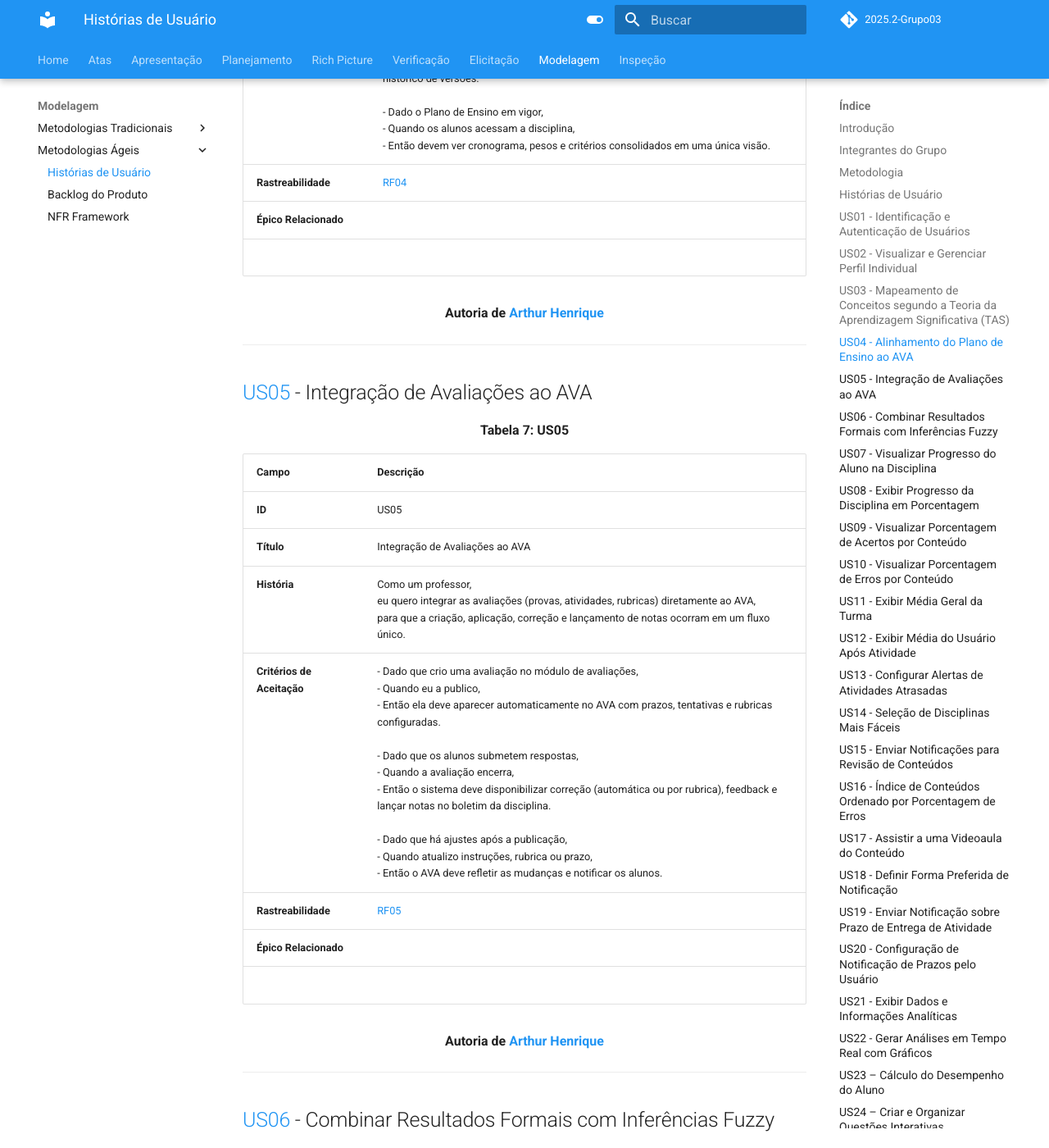
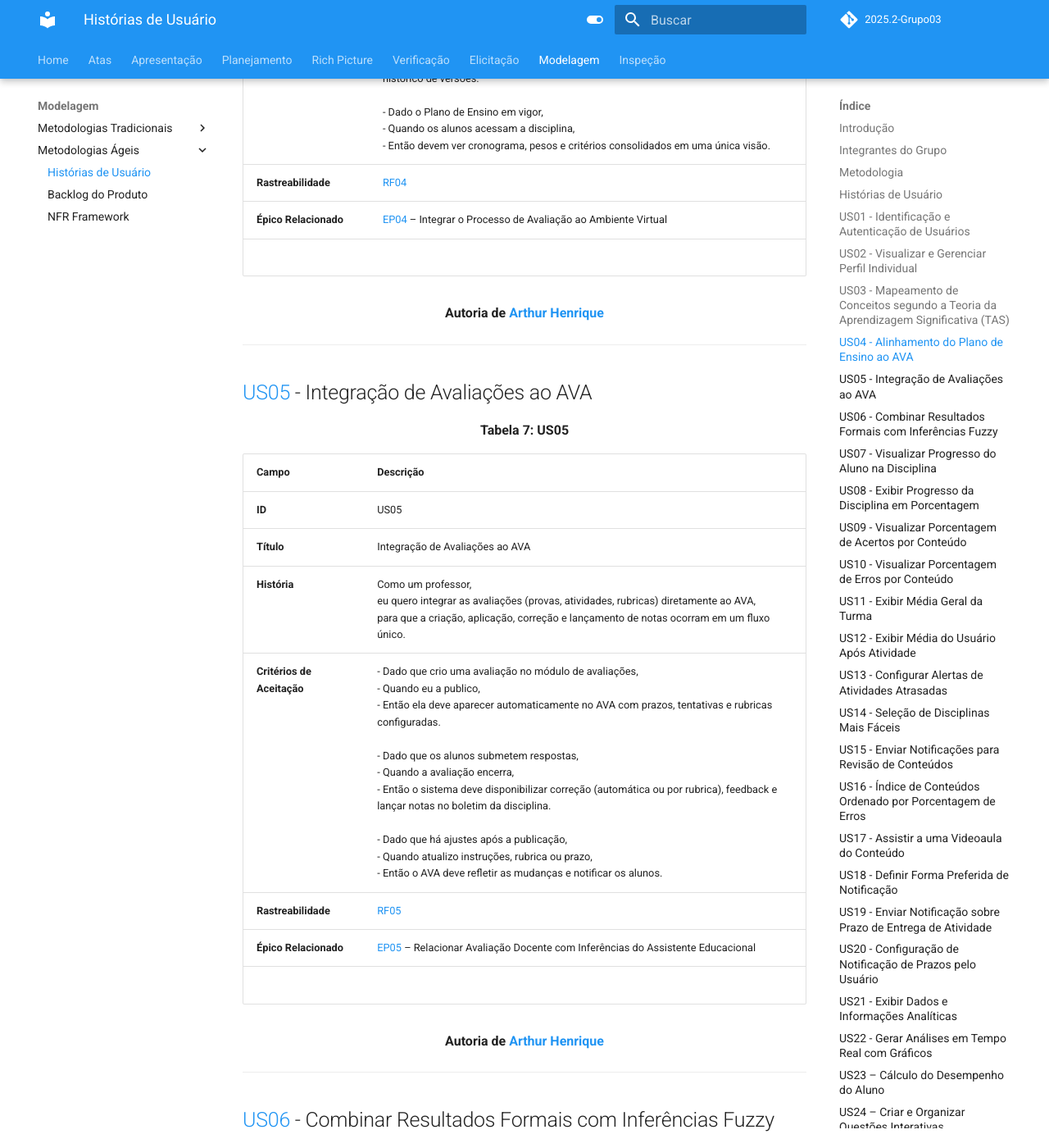
Before and after one commit to Requisitos-de-Software/2025.2-Grupo03, an MkDocs documentation site: the page built from docs/Modelagem/historias_de_usuario.md, in a window 1280 px wide and 1400 px high, scrolled down 5617 px. Shown: the whole window at 82% size. Built offline with MkDocs 1.6.1 and Material for MkDocs 9.7.7, drawn with Linux system fonts in a browser that asks for light colours; comment, search, counter and statistics services are not loaded; some of the changed text lies outside the part shown.

Commit message:
Update Historias de usuário

```diff
--- a/docs/Modelagem/historias_de_usuario.md
+++ b/docs/Modelagem/historias_de_usuario.md
@@ -106,7 +106,7 @@ A padronização da tabela pode ser observada na Tabela 2.
 | **História** | Como um professor,<br>eu quero agregar o processo formal de avaliação do Plano de Ensino ao ambiente virtual,<br>para que prazos, pesos e critérios avaliativos fiquem sincronizados com as atividades online. |
 | **Critérios de Aceitação** | - Dado que importo o Plano de Ensino (prazos, pesos, critérios),<br>- Quando confirmo o alinhamento,<br>- Então o sistema deve criar/exigir as avaliações no AVA com as configurações correspondentes.<br><br>- Dado que há alterações no Plano de Ensino,<br>- Quando publico uma nova versão,<br>- Então o calendário, pesos e rubricas do AVA devem ser atualizados mantendo histórico de versões.<br><br>- Dado o Plano de Ensino em vigor,<br>- Quando os alunos acessam a disciplina,<br>- Então devem ver cronograma, pesos e critérios consolidados em uma única visão. |
 | **Rastreabilidade** | [RF04](https://requisitos-de-software.github.io/2025.2-Grupo03/Elicitacao/requisitos_elicitados/#funcionais) |
-| **Épico Relacionado** | |
+| **Épico Relacionado** | [EP04](https://requisitos-de-software.github.io/2025.2-Grupo03/Modelagem/backlog_do_produto/#ep04-integrar-o-processo-de-avaliacao-ao-ambiente-virtual) – Integrar o Processo de Avaliação ao Ambiente Virtual |
 <br>
 
 <div align="center"><strong>Autoria de <a href="https://github.com/arthurhvieira1">Arthur Henrique</a></strong></div>
@@ -124,7 +124,7 @@ A padronização da tabela pode ser observada na Tabela 2.
 | **História** | Como um professor,<br>eu quero integrar as avaliações (provas, atividades, rubricas) diretamente ao AVA,<br>para que a criação, aplicação, correção e lançamento de notas ocorram em um fluxo único. |
 | **Critérios de Aceitação** | - Dado que crio uma avaliação no módulo de avaliações,<br>- Quando eu a publico,<br>- Então ela deve aparecer automaticamente no AVA com prazos, tentativas e rubricas configuradas.<br><br>- Dado que os alunos submetem respostas,<br>- Quando a avaliação encerra,<br>- Então o sistema deve disponibilizar correção (automática ou por rubrica), feedback e lançar notas no boletim da disciplina.<br><br>- Dado que há ajustes após a publicação,<br>- Quando atualizo instruções, rubrica ou prazo,<br>- Então o AVA deve refletir as mudanças e notificar os alunos. |
 | **Rastreabilidade** | [RF05](https://requisitos-de-software.github.io/2025.2-Grupo03/Elicitacao/requisitos_elicitados/#funcionais) |
-| **Épico Relacionado** ||
+| **Épico Relacionado** | [EP05](https://requisitos-de-software.github.io/2025.2-Grupo03/Modelagem/backlog_do_produto/#ep05-relacionar-avaliacao-docente-com-inferencias-do-assistente-educacional) – Relacionar Avaliação Docente com Inferências do Assistente Educacional |
 <br>
 
 <div align="center"><strong>Autoria de <a href="https://github.com/arthurhvieira1">Arthur Henrique</a></strong></div>
@@ -312,7 +312,7 @@ A padronização da tabela pode ser observada na Tabela 2.
 | **História** | Como um aluno,<br>eu quero visualizar um índice de conteúdos ordenado pela porcentagem de erros,<br>para que eu identifique facilmente quais tópicos tenho mais dificuldade e priorize meus estudos nesses assuntos. |
 | **Critérios de Aceitação** | - Dado que o aluno acessa a página de desempenho,<br>- Quando o sistema carrega o índice de conteúdos,<br>- Então os conteúdos devem ser listados em ordem decrescente de porcentagem de erros (do maior para o menor).<br><br>- Dado que dois conteúdos tenham a mesma porcentagem de erros,<br>- Quando o sistema exibe o índice,<br>- Então deve aplicar ordenação secundária alfabética pelo nome do conteúdo.<br><br>- Dado que o aluno clique em um conteúdo no índice,<br>- Quando ele acessa os detalhes,<br>- Então o sistema deve exibir gráficos e atividades relacionadas a esse conteúdo específico. |
 | **Rastreabilidade** | [RF16](https://requisitos-de-software.github.io/2025.2-Grupo03/Elicitacao/requisitos_elicitados/#funcionais) |
-| **Épico Relacionado** | |
+| **Épico Relacionado** | [EP16](https://requisitos-de-software.github.io/2025.2-Grupo03/Modelagem/backlog_do_produto/#ep16-exibir-progresso-completo-e-percentual-do-aluno) – Exibir Progresso Completo e Percentual do Aluno |
 <br>
 
 <div align="center"><strong>Autoria de <a href="https://github.com/arthurhvieira1">Arthur Henrique</a></strong></div>
```
Also changed, not shown: other parts of docs/Modelagem/historias_de_usuario.md (+4 -4 lines).
